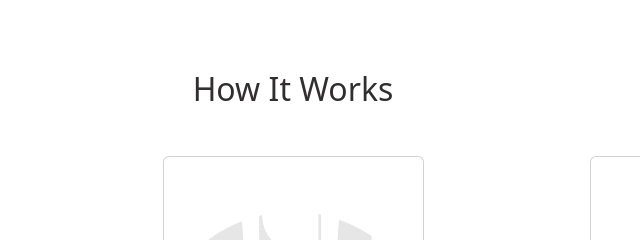
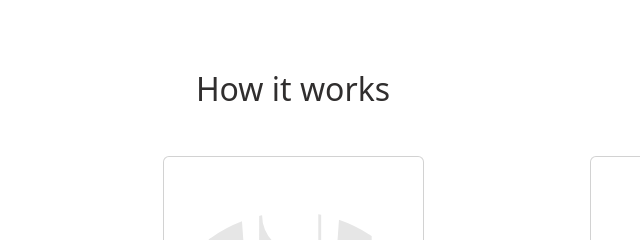
Before and after one commit to Prime091/task-tracker, a plain HTML site: page index.html in a window 1280 px wide. Shown: the part 730-970 px from the top of the page, 347-987 px from the left. Drawn offline with nearby package versions, Linux system fonts and the light colour scheme.

Commit message:
added new task

```diff
--- a/index.html
+++ b/index.html
@@ -21,7 +21,7 @@
        </header>
        <main>
             <section class="container mb-12">
-                <h2 class=" text-center mb-5">How It Works</h2>
+                <h2 class=" text-center mb-5">How it works</h2>
                 <div class="row justify-content-between ">
                     <div class="col-12 col-md-4 col-lg-3">
                         <div class="card">
```
